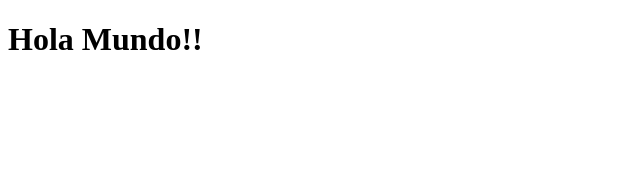
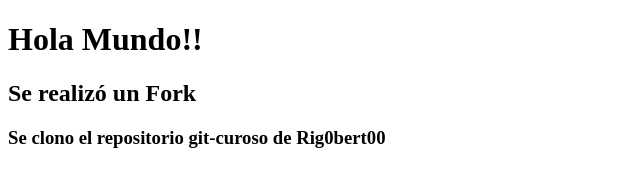
Before and after one commit to Rig0berth00/git-curso, a plain HTML site: page index.html in a window 1280 px wide. Shown: the whole page, without its empty margins (0-640 px from the left). Drawn offline with Linux system fonts and the light colour scheme.

Commit message:
commit desde poyecto clonado git-curso

```diff
--- a/index.html
+++ b/index.html
@@ -5,5 +5,7 @@
     </head>
     <body>
         <h1>Hola Mundo!!</h1>
+        <h2>Se realizó un Fork</h2>
+        <h3>Se clono el repositorio git-curoso de Rig0bert00</h3>
     </body>
 </html>
```
